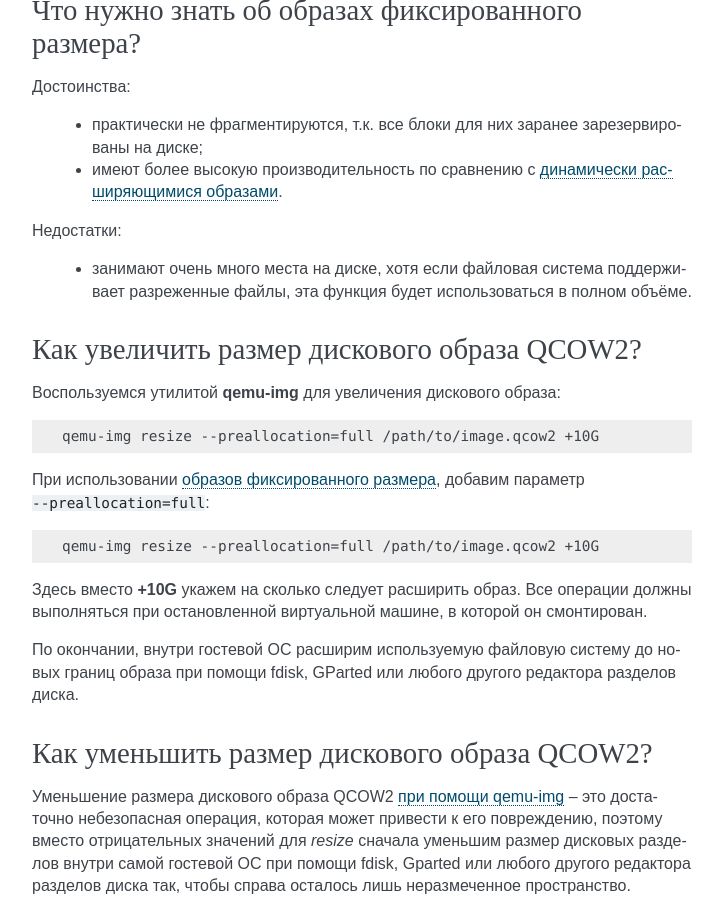
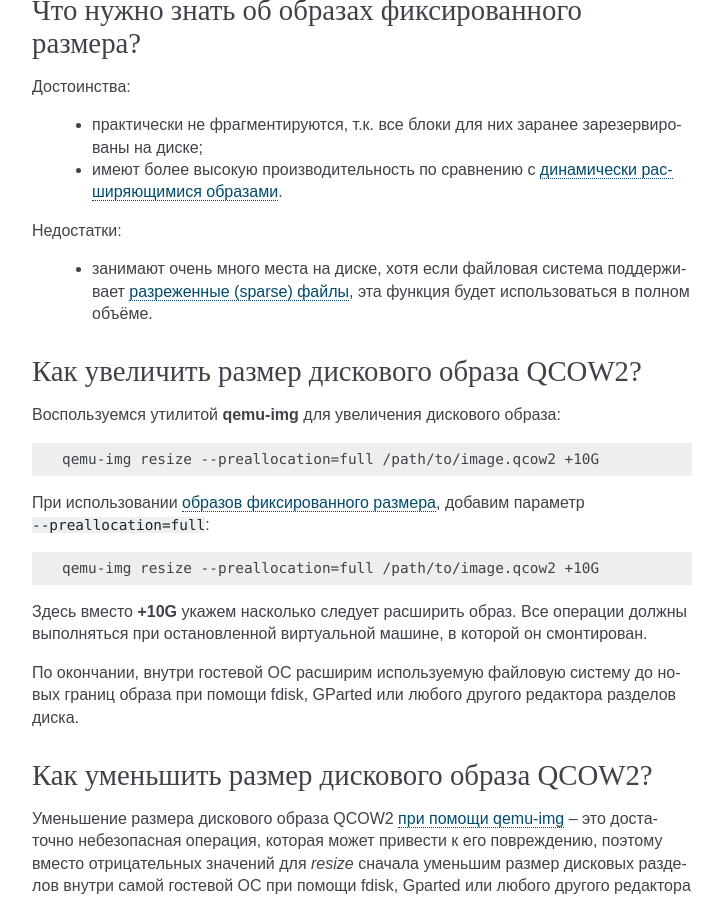
Before and after one commit to RussianFedora/FAQ, a Sphinx documentation site: the page built from source/virtualization.rst, in a window 1280 px wide and 900 px high, scrolled down 4964 px. Shown: the whole window, without its empty margins (388-1111 px from the left). Built offline with Sphinx 7.4.7, drawn with Linux system fonts in a browser that asks for light colours; comment, search, counter and statistics services are not loaded.

Commit message:
Added external hyperlink to sparse files page on Wikipedia.

```diff
--- a/source/virtualization.rst
+++ b/source/virtualization.rst
@@ -306,7 +306,7 @@
 
 Недостатки:
 
-  * занимают очень много места на диске, хотя если файловая система поддерживает разреженные файлы, эта функция будет использоваться в полном объёме.
+  * занимают очень много места на диске, хотя если файловая система поддерживает `разреженные (sparse) файлы <https://ru.wikipedia.org/wiki/%D0%A0%D0%B0%D0%B7%D1%80%D0%B5%D0%B6%D1%91%D0%BD%D0%BD%D1%8B%D0%B9_%D1%84%D0%B0%D0%B9%D0%BB>`__, эта функция будет использоваться в полном объёме.
 
 .. index:: virtualization, kvm, qemu, qcow2, resize
 .. _qcow2-resize:
@@ -326,7 +326,7 @@
 
     qemu-img resize --preallocation=full /path/to/image.qcow2 +10G
 
-Здесь вместо **+10G** укажем на сколько следует расширить образ. Все операции должны выполняться при остановленной виртуальной машине, в которой он смонтирован.
+Здесь вместо **+10G** укажем насколько следует расширить образ. Все операции должны выполняться при остановленной виртуальной машине, в которой он смонтирован.
 
 По окончании, внутри гостевой ОС расширим используемую файловую систему до новых границ образа при помощи fdisk, GParted или любого другого редактора разделов диска.
 
```
